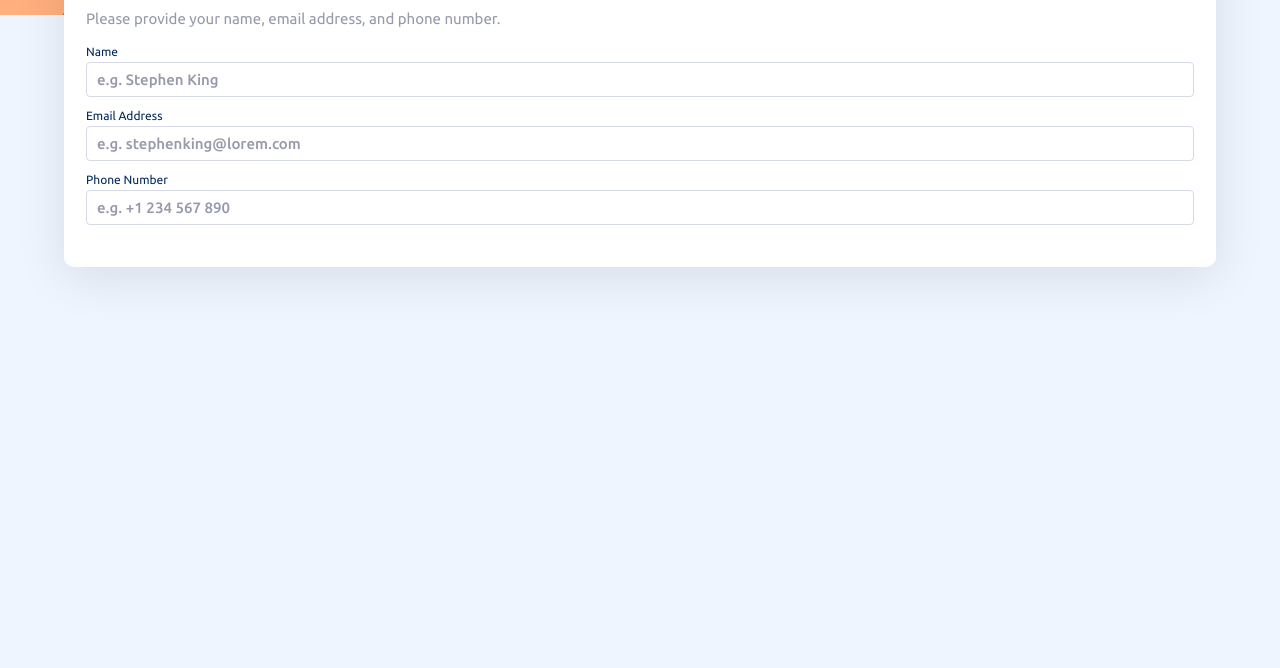
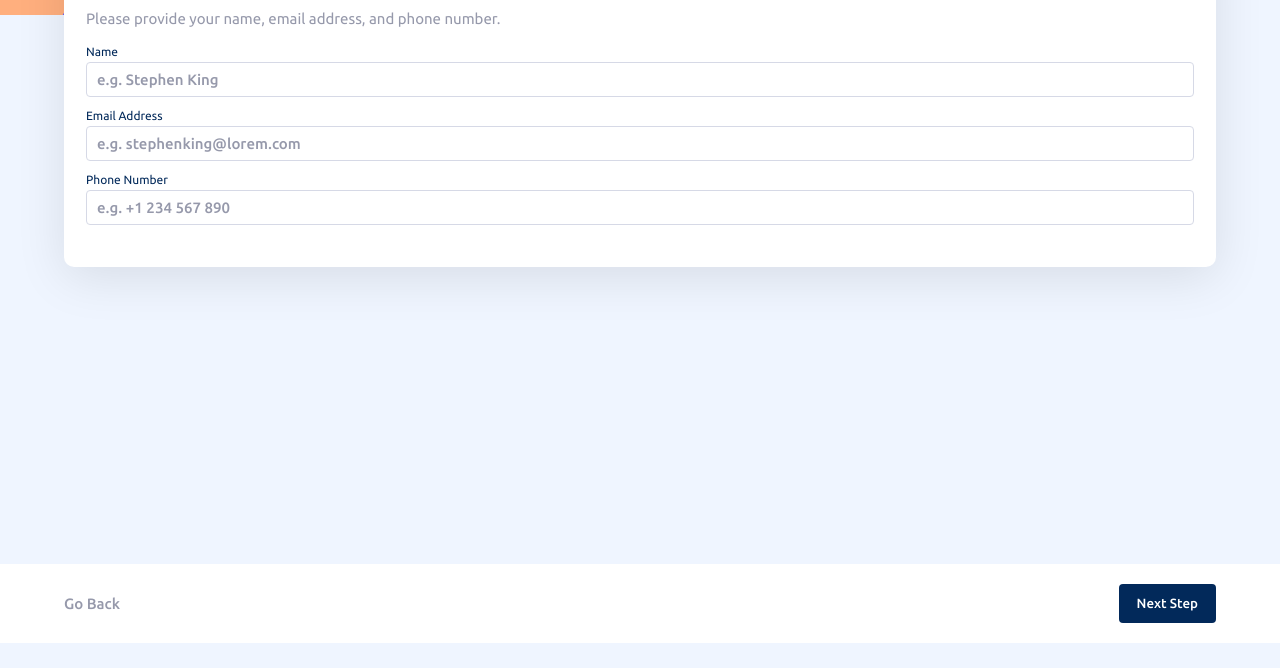
Before and after one commit to dilleswararao12/multi-step-form, a plain HTML site: page index.html in a window 1280 px wide. Shown: the part 157-825 px from the top of the page. After the commit the page ends 800 px from the top, so only its background shows below. Drawn offline with Linux system fonts and the light colour scheme.

Commit message:
added nav/footer for moving to next form

```diff
--- a/index.html
+++ b/index.html
@@ -65,6 +65,12 @@
         </form>
       </div>
     </main>
-    <div></div>
+    <div class="nav-mobile">
+      <div>
+        <p>Go Back</p>
+        <button class="btn next-step-btn">Next Step</button>
+        <!-- <button class="btn confirm-btn">Confirm</button> -->
+      </div>
+    </div>
   </body>
 </html>
--- a/scss/_base.scss
+++ b/scss/_base.scss
@@ -31,6 +31,11 @@ $font-weigths: (
   flex-direction: $direction;
 }
 
+@mixin center() {
+  width: 90%;
+  margin: 0 auto;
+}
+
 * {
   padding: 0;
   margin: 0;
@@ -43,7 +48,7 @@ html {
 }
 
 body {
-  height: 100vh;
+  position: relative;
   background-image: url("../assets/images/bg-sidebar-mobile.svg");
   background-repeat: no-repeat;
   background-color: $primary-bg;
--- a/scss/_components.scss
+++ b/scss/_components.scss
@@ -17,3 +17,13 @@
   font-size: 1.5rem;
   line-height: 2.3rem;
 }
+
+.btn {
+  font-family: "Ubuntu", sans-serif;
+  font-weight: weight("medium");
+  border: none;
+  border-radius: 4px;
+  padding: 1.2rem 1.8rem;
+  color: $neutral-white;
+  cursor: pointer;
+}
--- a/scss/_layout.scss
+++ b/scss/_layout.scss
@@ -32,8 +32,7 @@
 
 // FORM CONTAINER
 .form-container {
-  width: 90%;
-  margin: 0 auto;
+  @include center();
   background-color: $neutral-white;
   padding: 3rem 2.2rem;
   border-radius: 1rem;
@@ -64,3 +63,39 @@
     color: $neutral-cool-gray;
   }
 }
+
+// NAV
+.nav-mobile {
+  width: 100%;
+  padding: 2rem 0;
+  position: fixed;
+  background-color: $neutral-white;
+  left: 0;
+  bottom: 0;
+
+  .next-step-btn {
+    background-color: $primary-marine-blue;
+    &:hover {
+      opacity: 0.9;
+    }
+  }
+
+  .confirm-btn {
+    background-color: $primary-purplish-blue;
+    &:hover {
+      opacity: 0.9;
+    }
+  }
+  div {
+    @include center();
+    display: flex;
+    align-items: center;
+    justify-content: space-between;
+
+    p {
+      font-weight: weight("medium");
+      color: $neutral-cool-gray;
+      font-size: 1.5rem;
+    }
+  }
+}
```
Also changed, not shown: dist/css/main.css, 1 other file.
